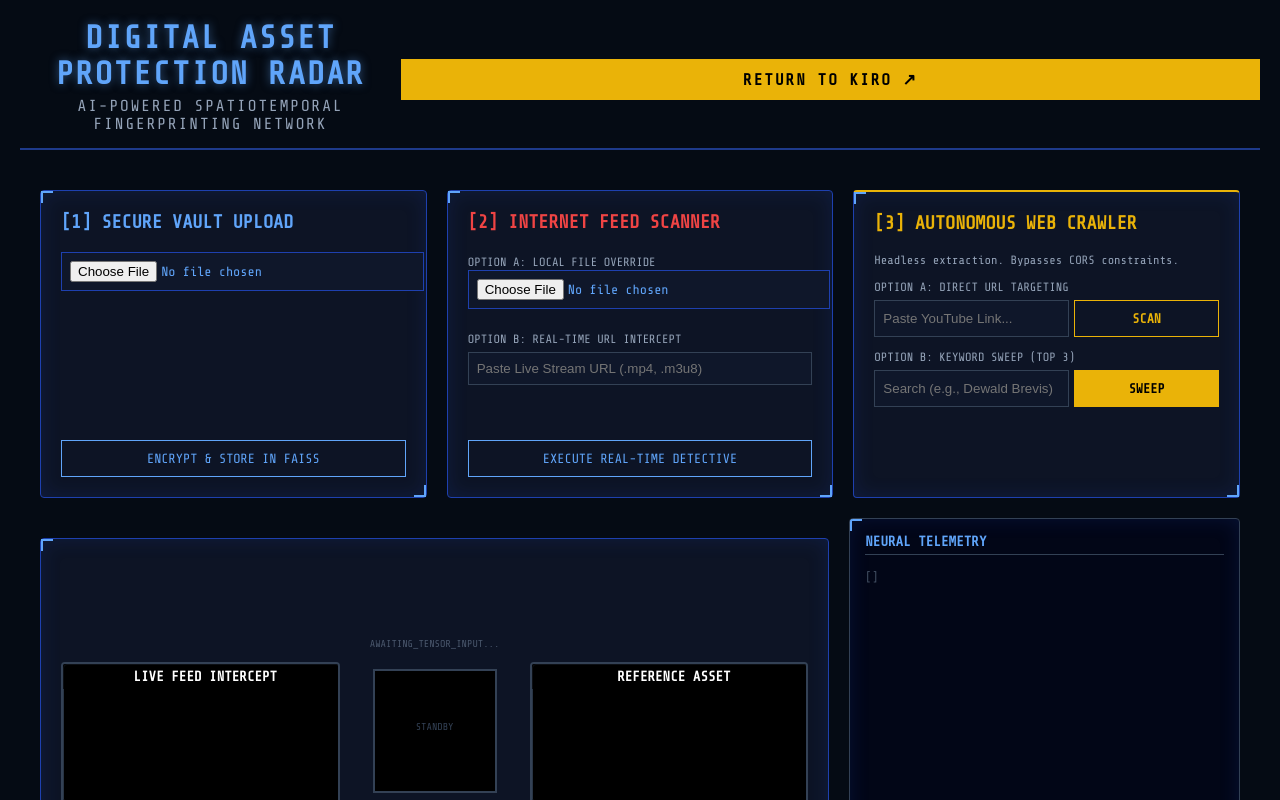
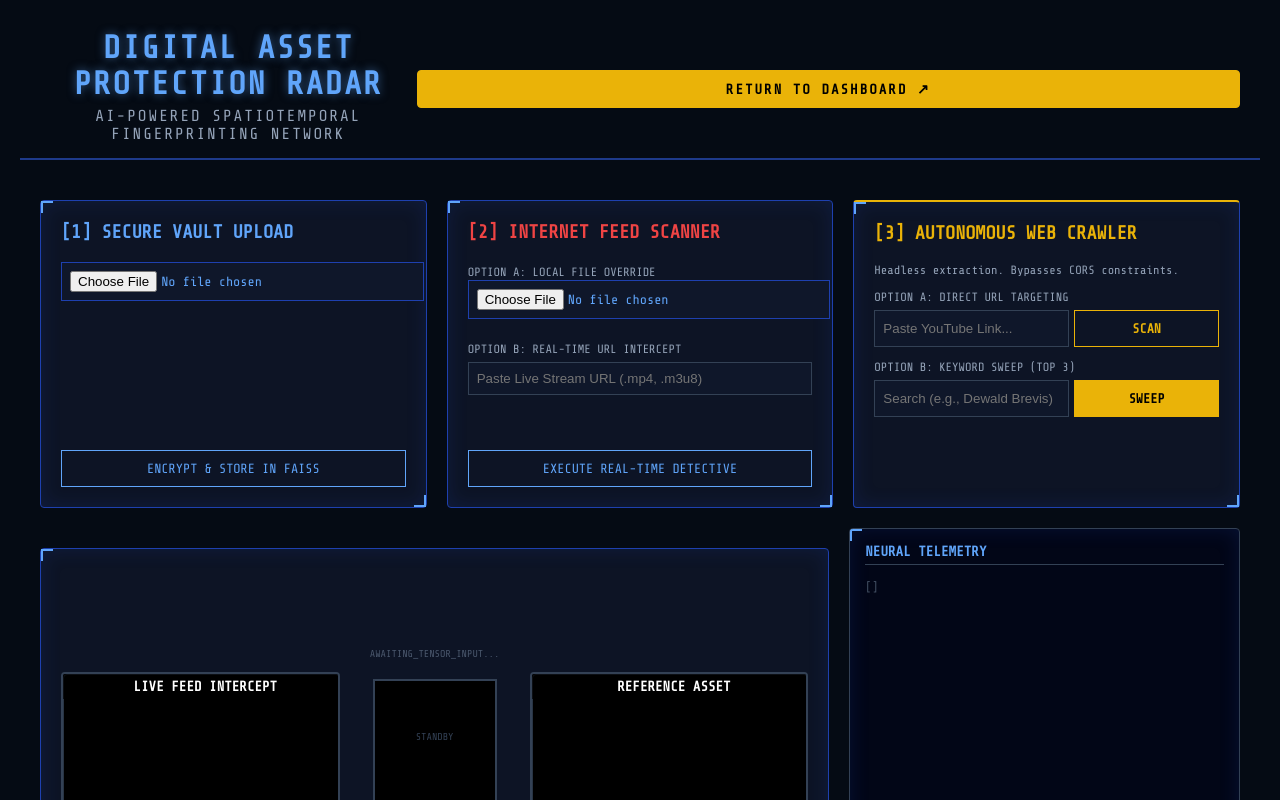
Before and after one commit to Kaushik-pasumarthi/Tensai-no-me, a React (Create React App) app in the folder frontend/: page / in a window 1280 px wide. Shown: the top 800 px of the page. Built offline with nearby package versions, Linux system fonts and the light colour scheme.

Commit message:
Revise header layout and update redirect button text

```diff
--- a/frontend/src/App.js
+++ b/frontend/src/App.js
@@ -288,21 +288,32 @@ const sweepYouTube = async () => {
   };
 return (
     <div className="dashboard">
-      <header className="header" style={{ marginBottom: '20px', display: 'flex', justifyContent: 'space-between', alignItems: 'center' }}>
+{/* --- REVISED HEADER: TITLE ON LEFT, SMALL BUTTON ON RIGHT --- */}
+      <header className="header" style={{ marginBottom: '20px', display: 'flex', justifyContent: 'space-between', alignItems: 'center', padding: '10px 20px' }}>
         <div>
           <h1 style={{ margin: '0' }}>Digital Asset Protection Radar</h1>
           <p style={{ color: '#94a3b8', margin: '5px 0' }}>AI-Powered Spatiotemporal Fingerprinting Network</p>
         </div>
 
-        {/* --- KIRO WEBSITE REDIRECT BUTTON --- */}
+        {/* --- SMALL, RIGHT-ALIGNED KIRO REDIRECT BUTTON --- */}
         <a
-          href="https://sport-shield-ai.onrender.com/"
+          href="https://YOUR-KIRO-WEBSITE-URL.com"
           target="_blank"
           rel="noopener noreferrer"
           className="btn"
-          style={{ textDecoration: 'none', background: '#eab308', color: '#000', fontWeight: 'bold', padding: '10px 20px', border: '1px solid #eab308' }}
+          style={{
+              display: 'inline-block',
+              textDecoration: 'none',
+              background: '#eab308',
+              color: '#000',
+              fontWeight: 'bold',
+              padding: '10px 20px',
+              borderRadius: '4px',
+              fontSize: '14px',
+              border: '1px solid #eab308'
+          }}
         >
-          Return to Kiro ↗
+          Return to Dashboard ↗
         </a>
       </header>
 
```
